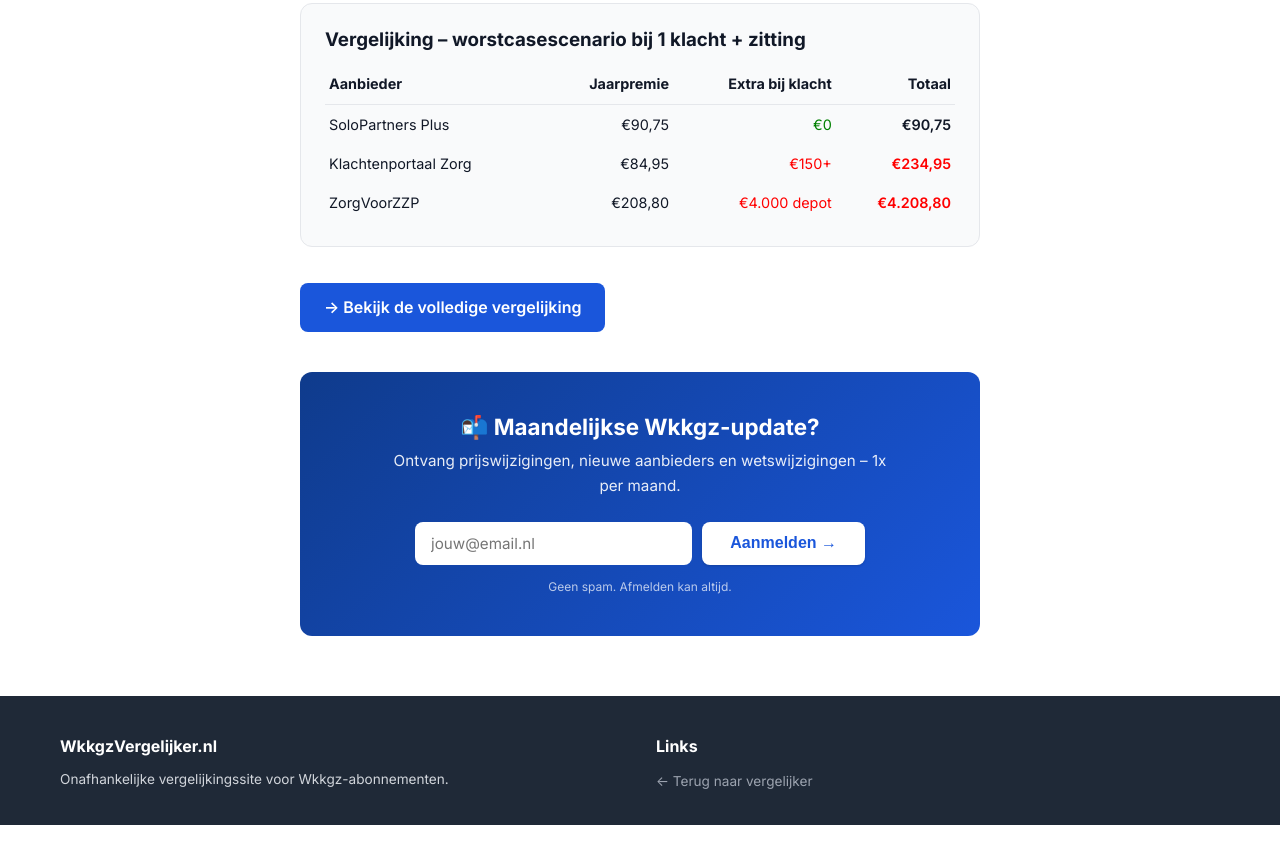
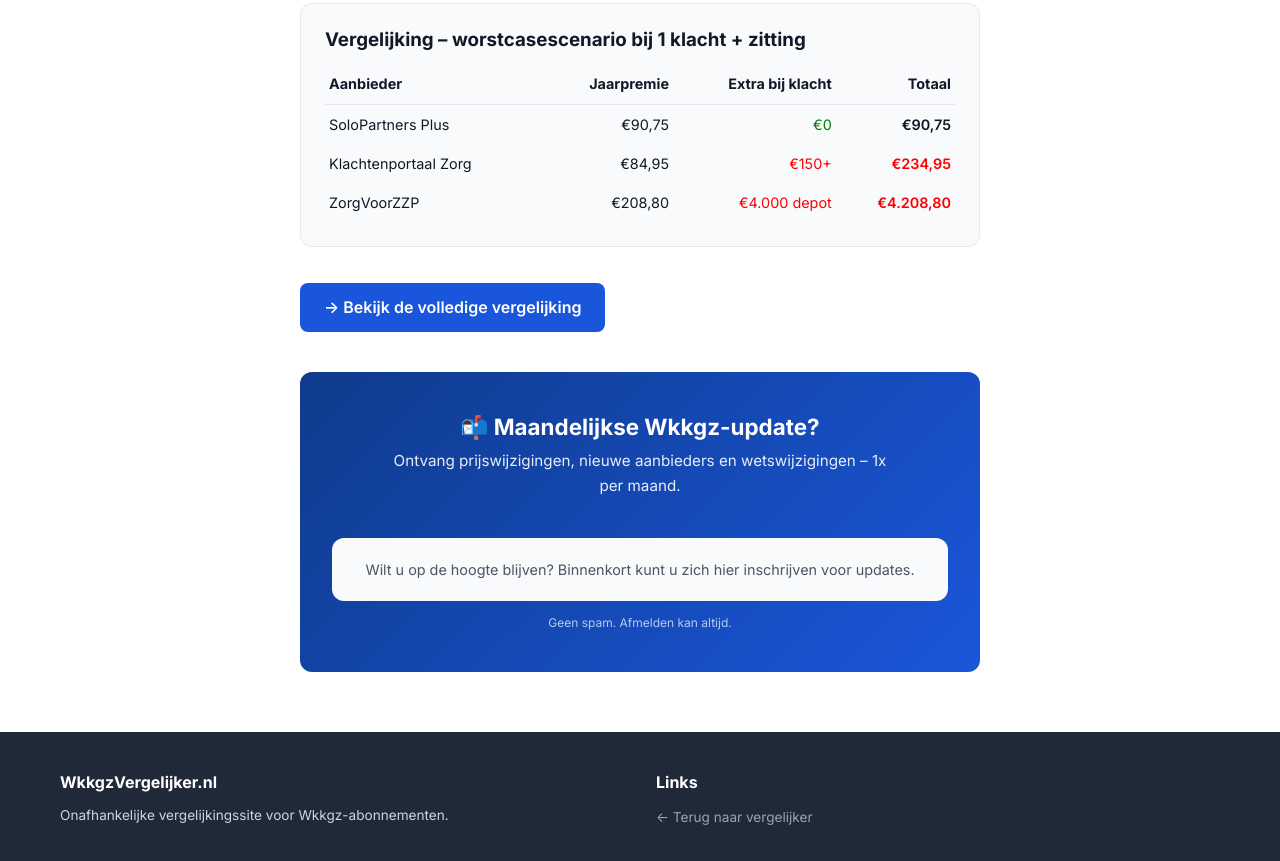
Before and after one commit to mopiagent-ctrl/wkkgz-vergelijker, a website: page blog/verborgen-kosten.html in a window 1280 px wide. Shown: the part 1927-2788 px from the top of the page. Before the commit the page ends 2752 px from the top, so only its background shows below. Drawn offline with Linux system fonts and the light colour scheme.

Commit message:
security: remove exposed personal email from blog forms

```diff
--- a/blog/verborgen-kosten.html
+++ b/blog/verborgen-kosten.html
@@ -114,10 +114,7 @@
         <div class="email-capture__card">
             <h2 class="email-capture__title">📬 Maandelijkse Wkkgz-update?</h2>
             <p class="email-capture__text">Ontvang prijswijzigingen, nieuwe aanbieders en wetswijzigingen  –  1x per maand.</p>
-            <form class="email-capture__form" action="mailto:redacted@example.com" method="post" enctype="text/plain">
-                <input type="email" name="email" placeholder="jouw@email.nl" required class="email-capture__input">
-                <button type="submit" class="btn btn--primary email-capture__btn">Aanmelden →</button>
-            </form>
+            <div class="email-capture" style="text-align:center;padding:20px;background:var(--gray-50);border-radius:var(--radius-lg);margin-top:40px"><p style="color:var(--gray-600);font-size:0.9rem">Wilt u op de hoogte blijven? Binnenkort kunt u zich hier inschrijven voor updates.</p></div>
             <p class="email-capture__disclaimer">Geen spam. Afmelden kan altijd.</p>
         </div>
     </section>
```
Also changed, not shown: blog/wkkgz-kosten-2026.html (+1 -4 lines), blog/wkkgz-verplichtingen.html (+1 -4 lines).
